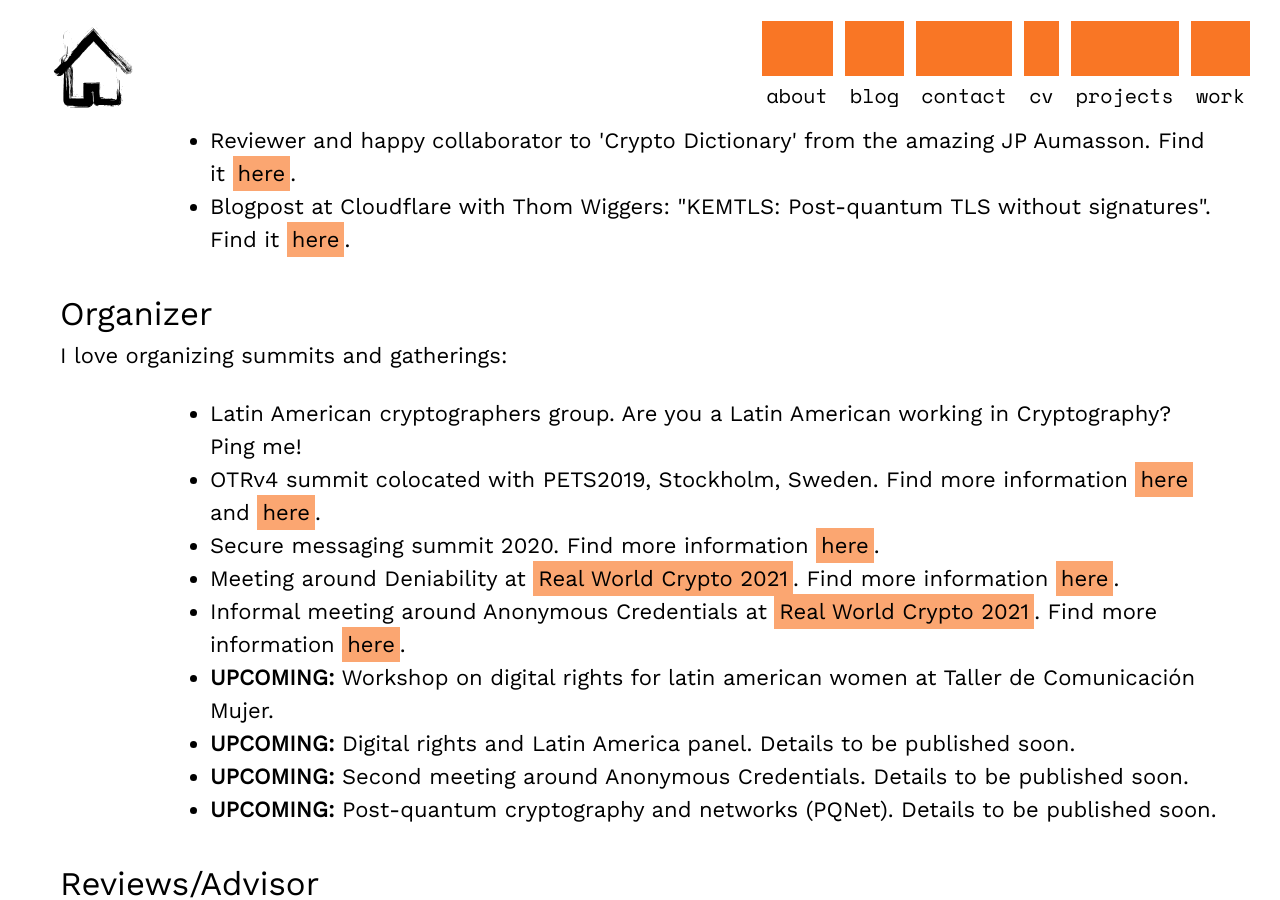
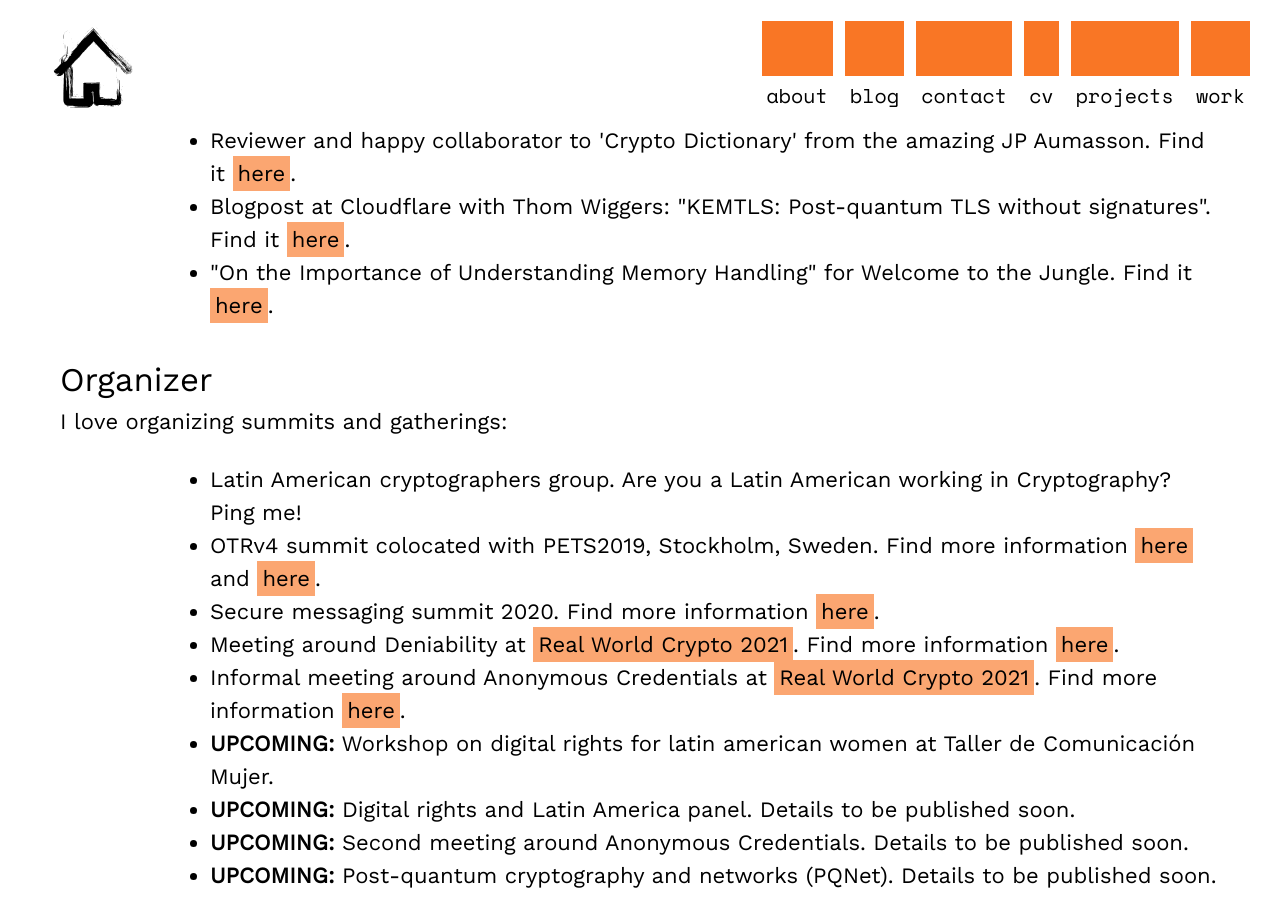
Before and after one commit to claucece/claucece.github.io, a Jekyll site: the page built from research.html, in a window 1280 px wide and 900 px high, scrolled down 740 px. Built offline with Jekyll 4.4.1, drawn with Linux system fonts in a browser that asks for light colours; some of the changed text lies outside the part shown.

Commit message:
Other published text

```diff
--- a/research.html
+++ b/research.html
@@ -21,6 +21,7 @@ tags: menu
       <li>Author of 'Definition of End-to-end Encryption'. Find it <a href="https://datatracker.ietf.org/doc/draft-knodel-e2ee-definition/" target="_blank">here</a>.</li></li>
       <li>Reviewer and happy collaborator to 'Crypto Dictionary' from the amazing JP Aumasson. Find it <a href="https://nostarch.com/crypto-dictionary" target="_blank">here</a>.</li>
       <li>Blogpost at Cloudflare with Thom Wiggers: "KEMTLS: Post-quantum TLS without signatures". Find it <a href="https://blog.cloudflare.com/kemtls-post-quantum-tls-without-signatures/" target="_blank">here</a>.</li>
+      <li>"On the Importance of Understanding Memory Handling" for Welcome to the	Jungle. Find it <a href="https://www.welcometothejungle.com/en/articles/btc-memory-handling" target="_blank">here</a>.</li>
 		</ul>
     <br>
     <h2>Organizer</h2>
@@ -74,6 +75,7 @@ tags: menu
 		  <li>Cryptography FM. Find it <a href="https://share.fireside.fm/episode/UhS0As4h+_FDaArw-" target="_blank">here</a>.</li>
 		  <li>Radios Libres. Find it <a href="https://radioslibres.net/programadoras-de-america-latina-sofia-celi-ramos/" target="_blank">here</a>.</li>
 		  <li>The Daily Swig, around KEMTLS. Find it <a href="https://portswigger.net/daily-swig/kemtls-cloudflare-trials-new-encryption-mechanism-in-anticipation-of-post-quantum-tls-shortcomings" target="_blank">here</a>.</li>
+		  <li>GK, around learning to program and childhood. Find it <a href="https://gk.city/2020/10/25/beneficios-aprender-programacion-ninos-ninas/" target="_blank">here</a>.</li>
     </ul>
 		<br>
     <h2>Talks</h2>
```
